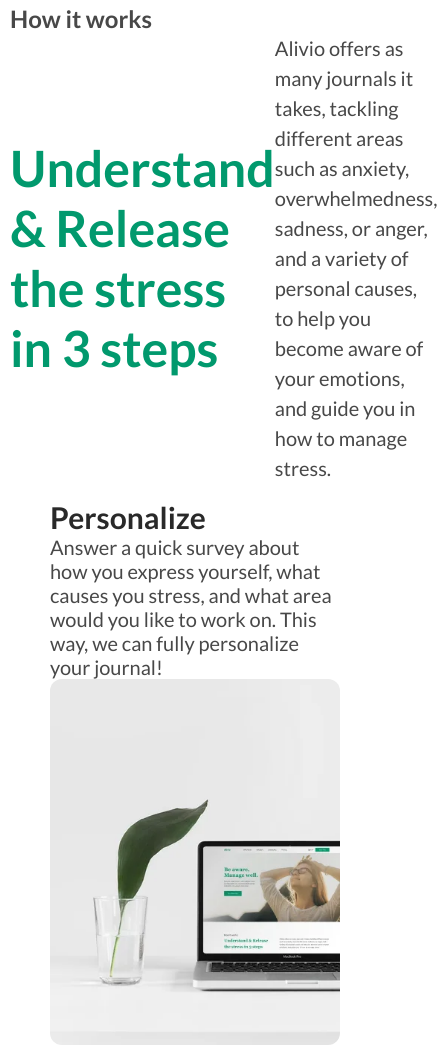
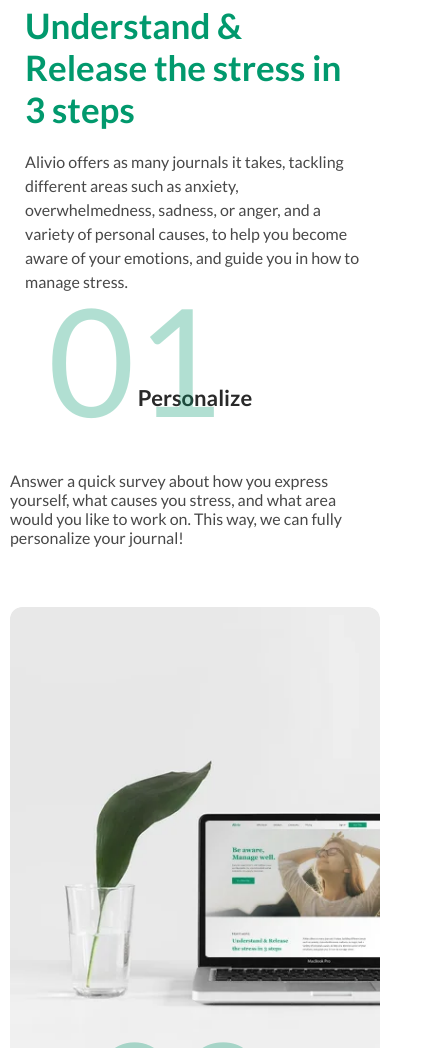
Before and after one commit to LeonidZhukovets/Alivio, a plain HTML site: page index.html in a window 390 px wide. Shown: the part 941-1989 px from the top of the page, 437 px wide, since content can reach past the window. Drawn offline with Linux system fonts and the light colour scheme.

Commit message:
feet: finish about section

```diff
--- a/index.html
+++ b/index.html
@@ -54,18 +54,31 @@
         </section>
         <section aria-label="about section" class="about">
             <div class="container">
-                <h3 class="about__subtitle">How it works</h3>
                 <div class="about__content">
                     <h2 class="about__title">Understand & Release the stress in 3 steps</h2>
                     <p class="about__desc">Alivio offers as many journals it takes, tackling different areas such as anxiety, overwhelmedness, sadness, or anger, and a variety of personal causes, to help you become aware of your emotions, and guide you in how to manage stress.</p>
                 </div>
                 <div class="about__cards">
                     <figure aria-label="first card" class="card">
-                        <h4 class="card__title">Personalize</h4>
-                        <p class="card__desc" aria-label="first card description">
+                        <h3 class="card__title">Personalize</h3>
+                        <p aria-label="first card description" class="card__desc">
                             Answer a quick survey about how you express yourself, what causes you stress, and what area would you like to work on. This way, we can fully personalize your journal!
                         </p>
                         <img alt="card image 1" class="card__img" src="assets/webp/card1.webp">
+                    </figure>
+                    <figure aria-label="second card" class="card">
+                        <h3 class="card__title card__title--second card__title--right">Write & Understand</h3>
+                        <p aria-label="second card description" class="card__desc">
+                            Write, draw, reflect, understand. Alivio will guide you through the prompts and will help you manage your stress!
+                        </p>
+                        <img alt="card image 2" class="card__img" src="assets/webp/card2.webp">
+                    </figure>
+                    <figure aria-label="third card " class="card">
+                        <h3 class="card__title card__title--third">Alivio!</h3>
+                        <p aria-label="third card description" class="card__desc">
+                            Now you are aware, and have a way to manage and overcome your own stress. What are you waiting for? Alivio today!
+                        </p>
+                        <img alt="card image 3" class="card__img" src="assets/webp/card3.webp">
                     </figure>
                 </div>
             </div>
--- a/styles/about.css
+++ b/styles/about.css
@@ -3,11 +3,6 @@
     background-color: var(--color-white);
 }
 
-.about__subtitle {
-    font-weight: 600;
-    font-size: 24px;
-    color: var(--color-light-black);
-}
 
 .about__content {
     display: flex;
@@ -16,10 +11,21 @@
 }
 
 .about__title {
+    position: relative;
     max-width: 505px;
     font-weight: 700;
     font-size: 50px;
     color: var(--color-light-green);
+}
+
+.about__title::before {
+    content: "How it works";
+    position: absolute;
+    top: -30px;
+    left: 0;
+    font-weight: 600;
+    font-size: 24px;
+    color: var(--color-light-black);
 }
 
 .about__desc {
@@ -29,3 +35,50 @@
     line-height: 150%;
     color: var(--color-light-black);
 }
+
+.about__cards {
+    margin: 80px 0 0;
+    display: flex;
+    justify-content: space-between;
+    align-items: start;
+    gap: 15px;
+}
+
+.about__cards .card:nth-child(2) {
+    margin-top: 270px;
+}
+
+@media (max-width: 1250px) {
+
+    .about__content {
+        flex-direction: column;
+        align-items: center;
+        justify-content: start;
+        gap: 20px;
+    }
+
+    .about__cards {
+        flex-direction: column;
+        align-items: center;
+        justify-content: start;
+    }
+
+    .about__cards .card:nth-child(2) {
+        margin-top: 0;
+    }
+}
+
+@media (max-width: 576px) {
+    .about__content {
+        padding: 0 15px;
+    }
+
+    .about__title {
+        font-size: 35px;
+    }
+
+    .about__desc {
+        font-size: 16px;
+    }
+
+}
--- a/styles/basic.css
+++ b/styles/basic.css
@@ -19,7 +19,7 @@ a {
     color: unset;
 }
 
-h1, h2, h3, h4, p {
+h1, h2, h3, h4, p, figure {
     margin: 0;
 }
 
--- a/styles/card.css
+++ b/styles/card.css
@@ -1,12 +1,43 @@
 .card {
-    height: 890px;
+    height: 830px;
     max-width: 390px;
+    display: flex;
+    flex-direction: column;
+    justify-content: end;
+    align-items: start;
+    gap: 60px;
 }
 
 .card__title {
+    position: relative;
     font-weight: 700;
     font-size: 30px;
     color: var(--color-black);
+    align-self: center;
+}
+
+.card__title--right {
+    align-self: end;
+}
+
+.card__title::before {
+    content: '01';
+    position: absolute;
+    top: -115px;
+    left: -105px;
+    font-weight: 400;
+    font-size: 150px;
+    color: var(--color-light-green);
+    opacity: .3;
+}
+
+.card__title--second::before {
+    content: '02';
+}
+
+.card__title--third::before {
+    content: '03';
+    left: -130px;
 }
 
 .card__desc {
@@ -21,3 +52,22 @@
     border-radius: 12px;
     aspect-ratio: auto 65/82;
 }
+
+@media (max-width: 480px) {
+    .card {
+        height: 700px;
+    }
+
+    .card__title {
+        font-size: 22px;
+    }
+
+    .card__title::before {
+        left: -90px;
+    }
+
+    .card__desc {
+        font-size: 16px;
+    }
+
+}
```
